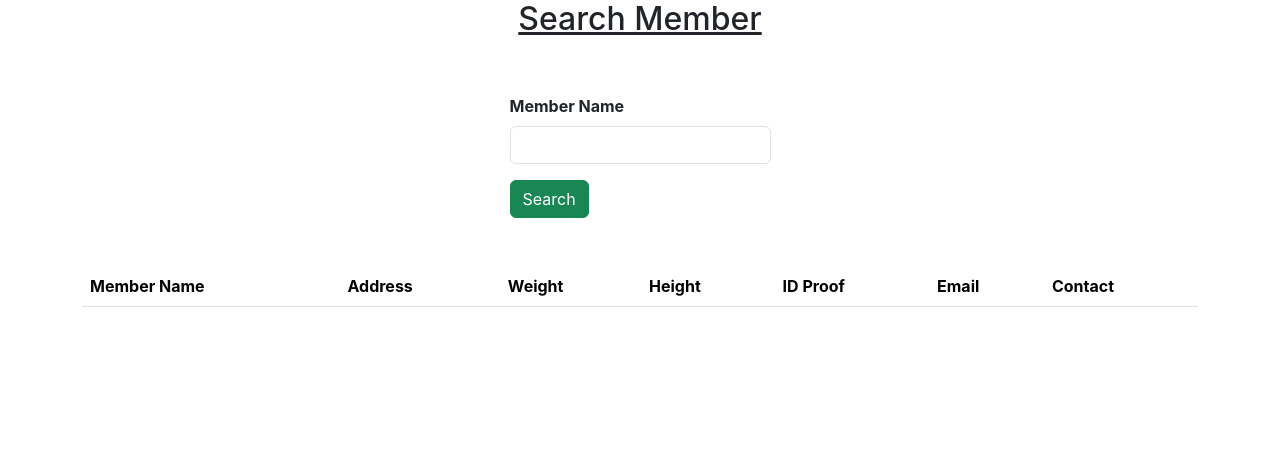
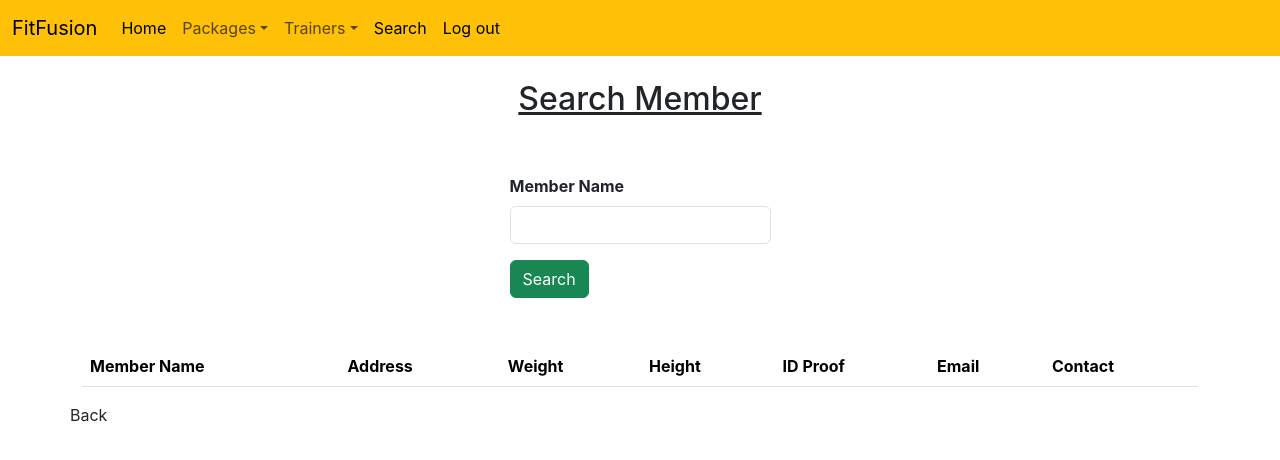
Before and after one commit to amaldevk/FitFusion-frontend-react, a React (Create React App) app: page /search in a window 1280 px wide. Shown: the top 460 px of the page. Built offline with nearby package versions, Linux system fonts and the light colour scheme.

Commit message:
additions

```diff
--- a/src/components/AddPackages.jsx
+++ b/src/components/AddPackages.jsx
@@ -1,5 +1,6 @@
 import axios from 'axios'
 import React, { useState } from 'react'
+import NavbarAdmin from './NavbarAdmin'
 
 const AddPackages = () => {
     const [input,setInput] = new useState(
@@ -52,6 +53,8 @@ const AddPackages = () => {
 
   return (
     <div>
+
+        <NavbarAdmin/>
         <br />
         <br />
 
@@ -69,6 +72,12 @@ const AddPackages = () => {
 
                             <label htmlFor="" className="form-label">Price</label>
                             <input type="text" className="form-control" name="price" value={input.price} onChange={inputHandler}/>
+
+                        </div>
+                        <div className="col col-12 col-sm-6 col-md-6 col-lg-6 col-xl-6 col-xxl-6">
+
+                            <label htmlFor="" className="form-label">Description</label>
+                            <input type="text" className="form-control" name="description" value={input.description} onChange={inputHandler} />
 
                         </div>
                         <div className="col col-12 col-sm-6 col-md-6 col-lg-6 col-xl-6 col-xxl-6">
--- a/src/components/AddTrainerDetails.jsx
+++ b/src/components/AddTrainerDetails.jsx
@@ -1,5 +1,7 @@
 import axios from 'axios'
 import React, { useState } from 'react'
+import NavbarAdmin from './NavbarAdmin'
+import { Link } from 'react-router-dom'
 
 const AddTrainerDetails = () => {
     const [input,setInput] = new useState(
@@ -49,6 +51,8 @@ const AddTrainerDetails = () => {
     }
   return (
     <div>
+
+        <NavbarAdmin/>
         <div className="container">
         <h2 style={{ textAlign: 'center', textDecoration: 'underline' }}>Register Trainer</h2>
         <br />
@@ -83,6 +87,7 @@ const AddTrainerDetails = () => {
                         <div className="col col-12 col-sm-12 col-md-12 col-lg-12 col-xl-12 col-xxl-12">
                             <button className="btn btn-info" onClick={readValues}>ADD</button>
                         </div>
+                        <Link to="/adminhome" class="btn btn-primary">Back</Link>
                     </div>
                 </div>
             </div>
--- a/src/components/NavbarAdmin.jsx
+++ b/src/components/NavbarAdmin.jsx
@@ -1,36 +1,43 @@
 import React from 'react'
+import { Link } from 'react-router-dom'
 
 const NavbarAdmin = () => {
     return (
         <div>
             <nav class="navbar navbar-expand-lg bg-warning">
                 <div class="container-fluid">
-                    <a class="navbar-brand" href="#">FitFusion</a>
+                    <Link class="navbar-brand" to="#">FitFusion</Link>
                     <button class="navbar-toggler" type="button" data-bs-toggle="collapse" data-bs-target="#navbarNav" aria-controls="navbarNav" aria-expanded="false" aria-label="Toggle navigation">
                         <span class="navbar-toggler-icon"></span>
                     </button>
                     <div class="collapse navbar-collapse" id="navbarNav">
                         <ul class="navbar-nav">
                             <li class="nav-item">
-                                <a class="nav-link active" aria-current="page" href="/adminhome">Home</a>
+                                <Link class="nav-link active" aria-current="page" to="/adminhome">Home</Link>
                             </li>
                             <li class="nav-item dropdown">
-                                <a class="nav-link dropdown-toggle" href="#" role="button" data-bs-toggle="dropdown" aria-expanded="false">
+                                <Link class="nav-link dropdown-toggle" to="#" role="button" data-bs-toggle="dropdown" aria-expanded="false">
                                     Packages
-                                </a>
+                                </Link>
                                 <ul class="dropdown-menu">
-                                    <li><a class="dropdown-item" href="/addpackage">Add</a></li>
-                                    <li><a class="dropdown-item" href="/viewpackage">View</a></li>
+                                    <li><Link class="dropdown-item" to="/addpackage">Add</Link></li>
+                                    <li><Link class="dropdown-item" to="/viewpackage">View</Link></li>
                                 </ul>
                             </li>
                             <li class="nav-item dropdown">
-                                <a class="nav-link dropdown-toggle" href="#" role="button" data-bs-toggle="dropdown" aria-expanded="false">
+                                <Link class="nav-link dropdown-toggle" to="#" role="button" data-bs-toggle="dropdown" aria-expanded="false">
                                     Trainers
-                                </a>
+                                </Link>
                                 <ul class="dropdown-menu">
-                                    <li><a class="dropdown-item" href="/addtrainer">Add</a></li>
-                                    <li><a class="dropdown-item" href="/viewtrainer">View</a></li>
+                                    <li><Link class="dropdown-item" to="/addtrainer">Add</Link></li>
+                                    <li><Link class="dropdown-item" to="/viewtrainer">View</Link></li>
                                 </ul>
+                            </li>
+                            <li class="nav-item">
+                                <Link class="nav-link active" aria-current="page" to="/searchmember">Search</Link>
+                            </li>
+                            <li class="nav-item">
+                                <Link class="nav-link active" aria-current="page" to="/">Log out</Link>
                             </li>
                         </ul>
                     </div>
--- a/src/components/RegisteredApproval.jsx
+++ b/src/components/RegisteredApproval.jsx
@@ -1,5 +1,6 @@
 import React, { useState, useEffect } from 'react';
 import axios from 'axios';
+import NavbarAdmin from './NavbarAdmin';
 
 function RegisteredApproval() {
   const [members, setMembers] = useState([])
@@ -33,12 +34,15 @@ function RegisteredApproval() {
   return (
     <div>
 
+      <NavbarAdmin/>
+      <br />
+
         <div className="container">
             <div className="row">
                 <div className="col col-12 col-sm-12 col-md-12 col-lg-12 col-xl-12 col-xxl-12">
 
 
-                <h2>Registered Members</h2>
+                <h2 style={{ textAlign: 'center', textDecoration: 'underline' }}>Registered Members</h2>
                 <table class="table table-bordered">
                 <thead>
                 <tr>
--- a/src/components/SearchMember.jsx
+++ b/src/components/SearchMember.jsx
@@ -1,5 +1,7 @@
 import axios from 'axios'
 import React, { useState } from 'react'
+import NavbarAdmin from './NavbarAdmin';
+import { Link } from 'react-router-dom';
 
 const SearchMember = () => {
     const [input, setInput] = useState({ name: "" });
@@ -29,6 +31,9 @@ const SearchMember = () => {
 
     return (
         <div>
+
+            <NavbarAdmin/>
+            <br />
             <div className="container">
                 <h2 style={{ textAlign: 'center', textDecoration: 'underline' }}>Search Member</h2>
                 <br />
@@ -78,6 +83,7 @@ const SearchMember = () => {
                             </tbody>
                         </table>
                     </div>
+                    <Link class="nav-link active" aria-current="page" to="/adminhome">Back</Link>
                 </div>
             </div>
         </div>
--- a/src/components/ViewPackages.jsx
+++ b/src/components/ViewPackages.jsx
@@ -1,5 +1,7 @@
 import axios from 'axios'
 import React, { useEffect, useState } from 'react'
+import NavbarAdmin from './NavbarAdmin'
+import { Link } from 'react-router-dom'
 
 const ViewPackages = () => {
     const [data, setData] = useState([])
@@ -13,6 +15,8 @@ const ViewPackages = () => {
     useEffect(() => { getData() }, [])
     return (
         <div>
+
+            <NavbarAdmin/>
             <div className="container">
                 <div className="row">
                     <div className="col col-12 col-sm-12 col-md-12 col-lg-12 col-xl-12 col-xxl-12">
@@ -31,9 +35,10 @@ const ViewPackages = () => {
                                                     <p class="card-text">Price:{value.price}</p>
                                                     <p class="card-text">Duration:{value.duration}</p>
                                                     <p class="card-text">Description:{value.description}</p>
-                                                    <a href="#" className="btn btn-primary">Subscribe</a>
+                                                    <Link to="#" className="btn btn-primary">Subscribe</Link>
 
                                                 </div>
+                                                <Link to="/adminhome" class="btn btn-primary">Back</Link>
                                             </div>
 
                                         </div>
--- a/src/components/ViewTrainer.jsx
+++ b/src/components/ViewTrainer.jsx
@@ -1,10 +1,11 @@
 import axios from 'axios'
 import React, { useEffect, useState } from 'react'
+import NavbarAdmin from './NavbarAdmin'
 
 const ViewTrainer = () => {
     const [data,setData] = new useState([])
     const getData=()=>{
-        axios.get("http://localhost:3005/api/trainer/viewtrainers").then(
+        axios.get("http://localhost:3006/api/trainer/viewtrainers").then(
             (response)=>{
                 setData(response.data)
             }
@@ -13,6 +14,9 @@ const ViewTrainer = () => {
     useEffect(()=>{getData()},[])
   return (
     <div>
+
+        <NavbarAdmin/>
+        <br />
         <div className="container">
                 <div className="row">
                     <div className="col col-12 col-sm-12 col-md-12 col-lg-12 col-xl-12 col-xxl-12">
```
Also changed, not shown: src/components/AdminHomepage.jsx (+5 -4 lines).
